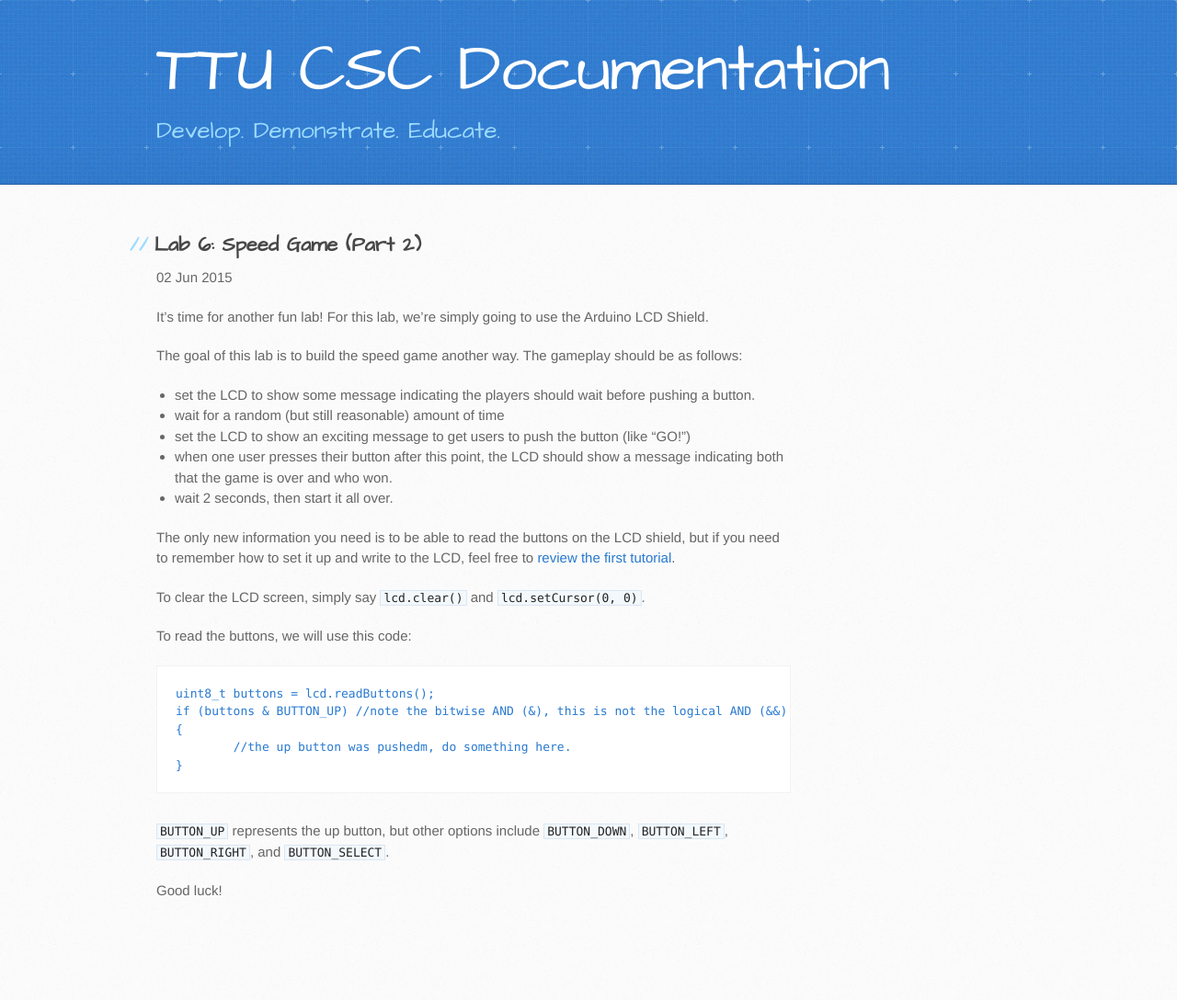
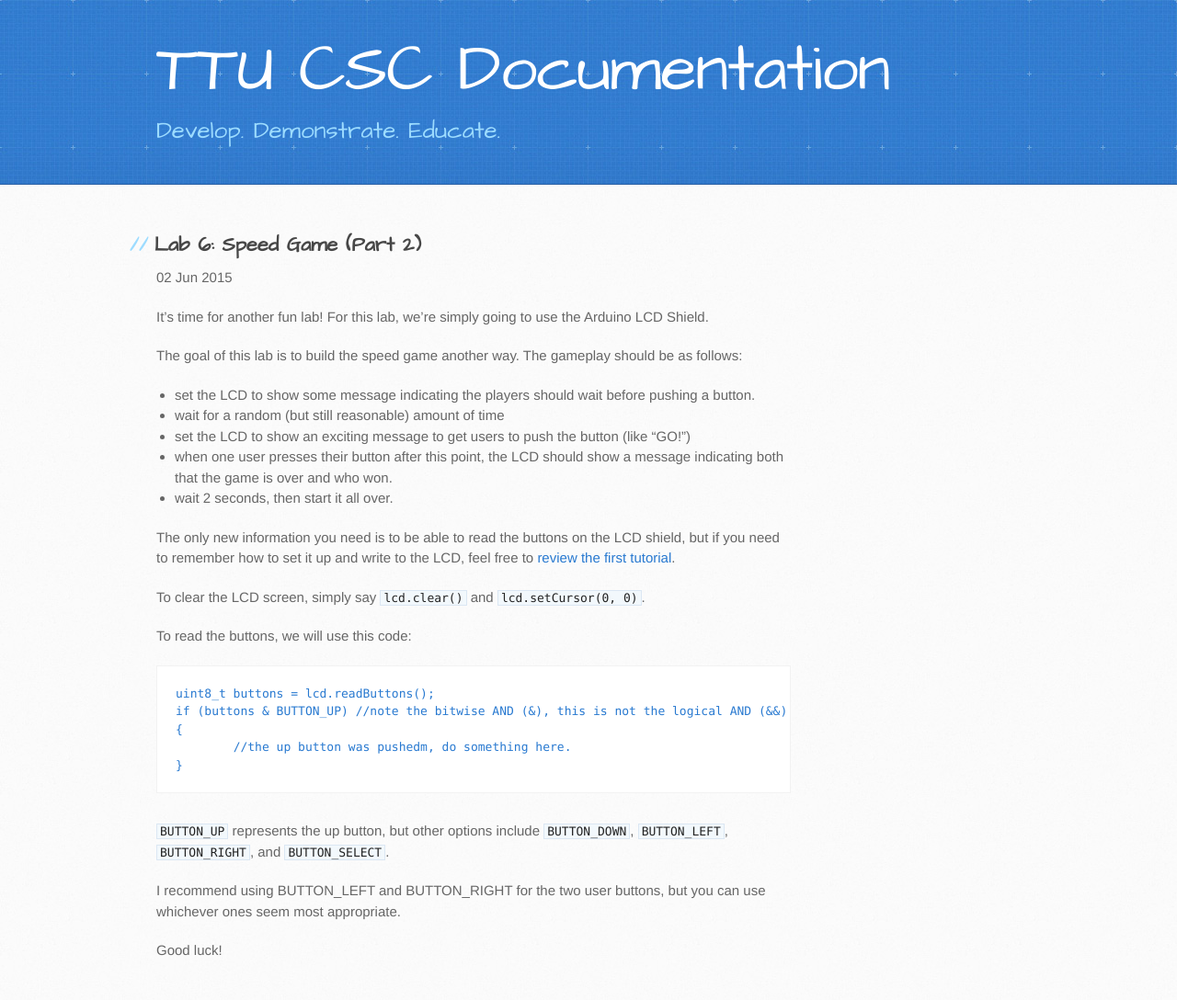
Before and after one commit to TTU-CSC/ttu-csc.github.com, a Jekyll site: the page built from _posts/2015-07-01-lab-6-speed-game-2.markdown, in a window 1280 px wide. Shown: the whole page at 92% size. Built offline with Jekyll 4.4.1, drawn with Linux system fonts in a browser that asks for light colours; before the commit the page ends 1023 px from its top, so only the background shows below that.

Commit message:
slight modification.

```diff
--- a/_posts/2015-07-01-lab-6-speed-game-2.markdown
+++ b/_posts/2015-07-01-lab-6-speed-game-2.markdown
@@ -28,4 +28,6 @@ To read the buttons, we will use this code:
 
 `BUTTON_UP` represents the up button, but other options include `BUTTON_DOWN`, `BUTTON_LEFT`, `BUTTON_RIGHT`, and `BUTTON_SELECT`.
 
+I recommend using BUTTON_LEFT and BUTTON_RIGHT for the two user buttons, but you can use whichever ones seem most appropriate.
+
 Good luck!
```
